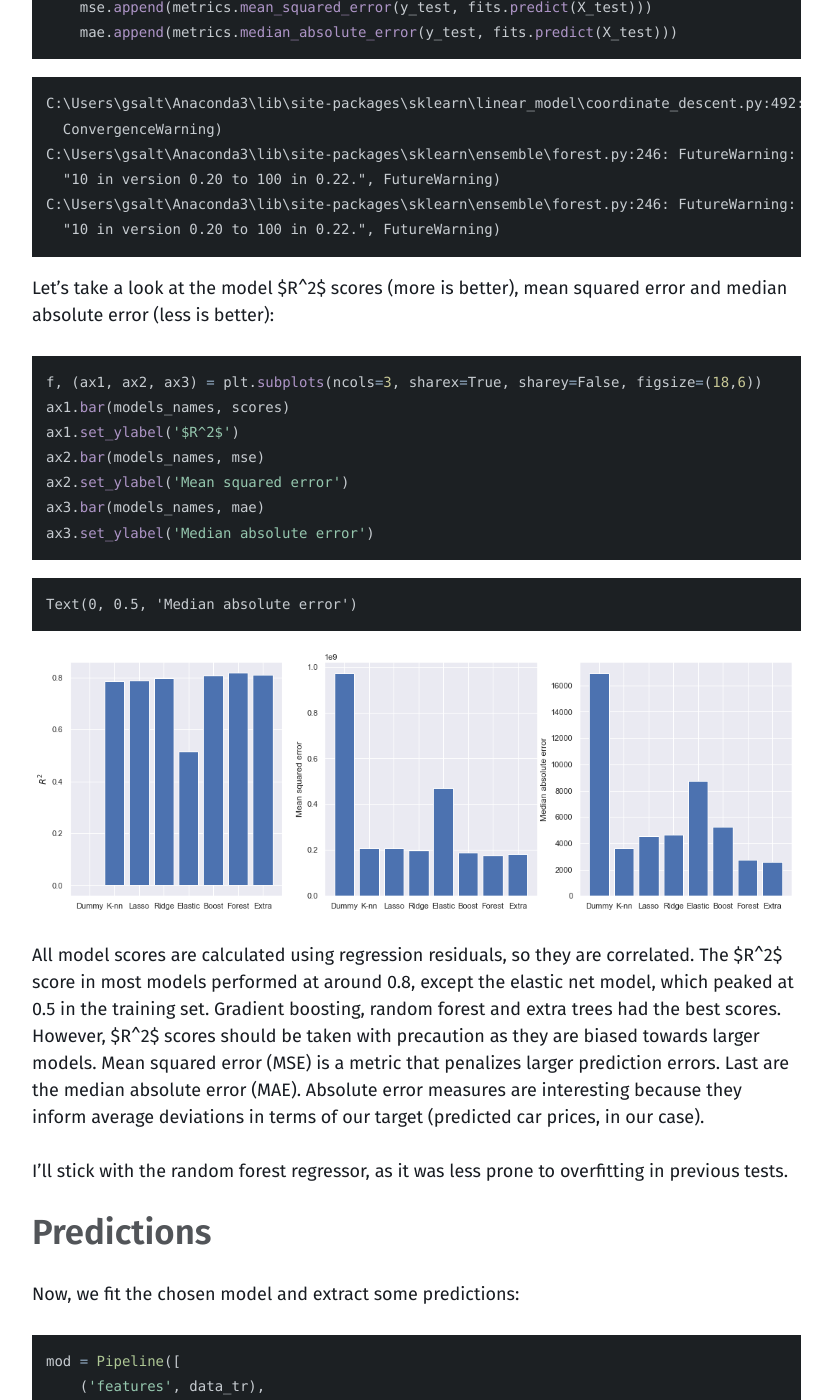
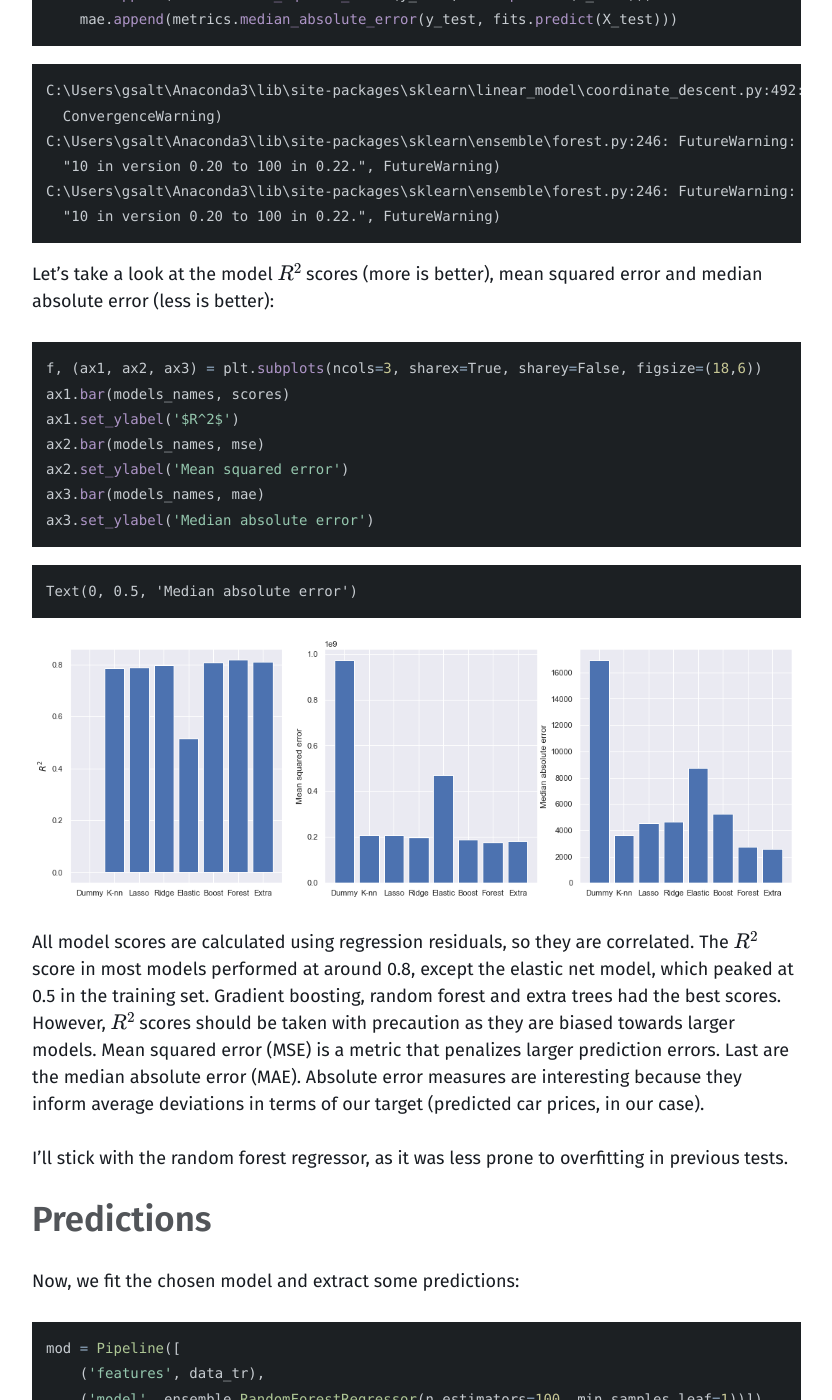
Before and after one commit to angelosalton/angelosalton.github.io, a Jekyll site: the page built from _posts/2019-01-29-predicting-car-prices-with-scikit-learn.md, in a window 1280 px wide and 1400 px high, scrolled down 17645 px. Shown: the whole window, without its empty margins (40-872 px from the left). Built offline with Jekyll 4.4.1, drawn with Linux system fonts in a browser that asks for light colours; formulas are drawn with MathJax 3; comment, search, counter and statistics services are not loaded; a style sheet for code colours, icons or effects is not loaded; some of the changed text lies outside the part shown.

Commit message:
CV link and LaTeX fixes

````diff
--- a/_posts/2019-01-29-predicting-car-prices-with-scikit-learn.md
+++ b/_posts/2019-01-29-predicting-car-prices-with-scikit-learn.md
@@ -1627,9 +1627,9 @@
 
 My theoretical model is currently specified as (simplified):
 
-$price_i = model_i + year_i + features_i + error_i$
-
-In a regression context, this means that all auto models depreciate at a rate determined by the coefficient associated with $year$. However, one would expect each model to lose value at a different rate (i.e. luxury, fuel-efficient or low-maintenance cars would preserve their value for longer). We can implement this by interacting features $model$ and $year$, that is, $price_i = modelyear_i + features_i + error_i$. The downside of this approach is that it may lead to overfitting.
+$$price_i = model_i + year_i + features_i + error_i$$
+
+In a regression context, this means that all auto models depreciate at a rate determined by the coefficient associated with $$year$$. However, one would expect each model to lose value at a different rate (i.e. luxury, fuel-efficient or low-maintenance cars would preserve their value for longer). We can implement this by interacting features $$model$$ and $$year$$, that is, $$price_i = modelyear_i + features_i + error_i$$. The downside of this approach is that it may lead to overfitting.
 
 Let's load the `scikit-learn` methods:
 
@@ -1729,7 +1729,7 @@
       "10 in version 0.20 to 100 in 0.22.", FutureWarning)
 
 
-Let's take a look at the model $R^2$ scores (more is better), mean squared error and median absolute error (less is better):
+Let's take a look at the model $$R^2$$ scores (more is better), mean squared error and median absolute error (less is better):
 
 
 ```python
@@ -1753,7 +1753,7 @@
 ![png](/assets/images/mlcars/output_66_1.png)
 
 
-All model scores are calculated using regression residuals, so they are correlated. The $R^2$ score in most models performed at around 0.8, except the elastic net model, which peaked at 0.5 in the training set. Gradient boosting, random forest and extra trees had the best scores. However, $R^2$ scores should be taken with precaution as they are biased towards larger models. Mean squared error (MSE) is a metric that penalizes larger prediction errors. Last are the median absolute error (MAE). Absolute error measures are interesting because they inform average deviations in terms of our target (predicted car prices, in our case).
+All model scores are calculated using regression residuals, so they are correlated. The $$R^2$$ score in most models performed at around 0.8, except the elastic net model, which peaked at 0.5 in the training set. Gradient boosting, random forest and extra trees had the best scores. However, $$R^2$$ scores should be taken with precaution as they are biased towards larger models. Mean squared error (MSE) is a metric that penalizes larger prediction errors. Last are the median absolute error (MAE). Absolute error measures are interesting because they inform average deviations in terms of our target (predicted car prices, in our case).
 
 I'll stick with the random forest regressor, as it was less prone to overfitting in previous tests.
 
````
Also changed, not shown: cv.md (+1 -1 lines).
